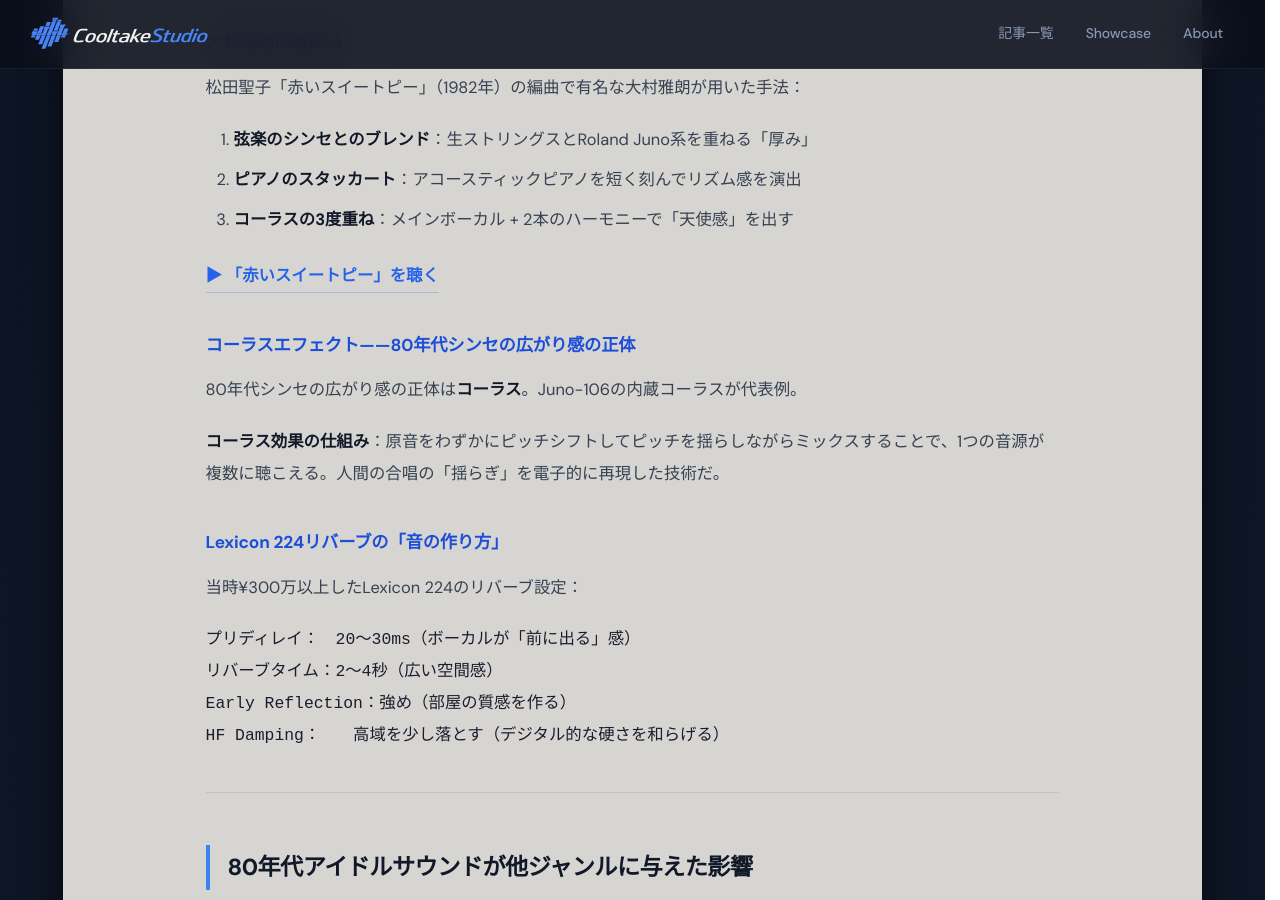
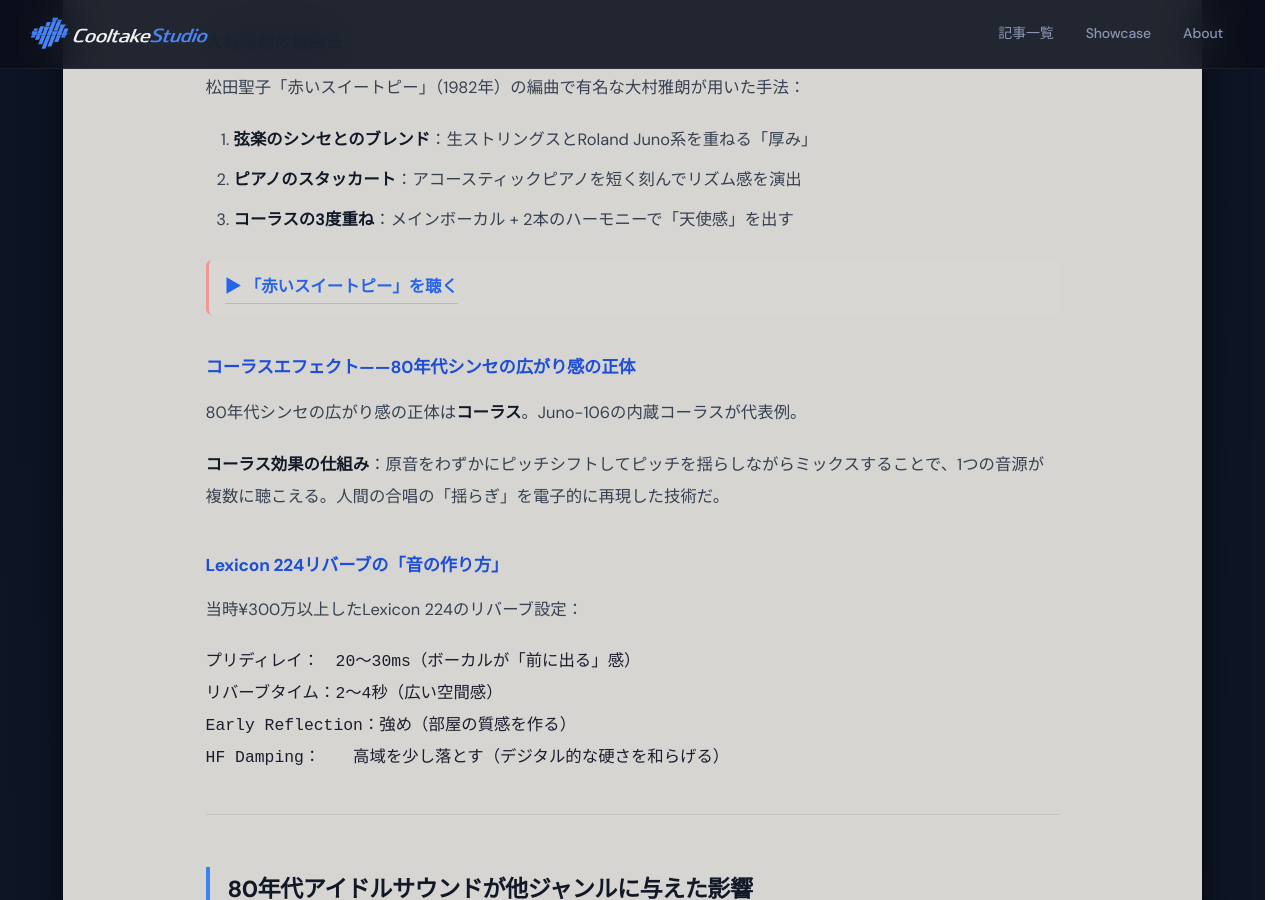
Before and after one commit to cooltake/cooltake-staging, a Jekyll site: the page built from _posts/2026-05-30-japan-music-06-80s-idol-production.md, in a window 1280 px wide and 900 px high, scrolled down 3351 px. Built offline with Jekyll 4.4.1, drawn with Linux system fonts in a browser that asks for light colours; some web fonts are replaced.

Commit message:
update: japan-music-06 fix frontmatter/buttons/video-links

````diff
--- a/_posts/2026-05-30-japan-music-06-80s-idol-production.md
+++ b/_posts/2026-05-30-japan-music-06-80s-idol-production.md
@@ -81,7 +81,9 @@
 2. **ピアノのスタッカート**：アコースティックピアノを短く刻んでリズム感を演出
 3. **コーラスの3度重ね**：メインボーカル + 2本のハーモニーで「天使感」を出す
 
+<div class="video-link-box" style="margin:1rem 0;padding:.7rem 1rem;background:rgba(255,255,255,0.06);border-left:3px solid rgba(248,113,113,.6);border-radius:6px;">
 <a href="https://www.youtube.com/results?search_query=%E6%9D%BE%E7%94%B0%E8%81%96%E5%AD%90%20%E8%B5%A4%E3%81%84%E3%82%B9%E3%82%A4%E3%83%BC%E3%83%88%E3%83%94%E3%83%BC" target="_blank" rel="nofollow noopener" style="display:inline-flex;align-items:center;gap:.4em;color:#f87171;text-decoration:none;font-weight:600;">▶ 「赤いスイートピー」を聴く</a>
+</div>
 
 ### コーラスエフェクト——80年代シンセの広がり感の正体
 
@@ -129,15 +131,15 @@
 マスター：わずかなサチュレーション（テープ感）
 ```
 
-<div style="margin:.8rem 0;"><a href="https://h.accesstrade.net/sp/cc?rk=01001xqc00os63&url=https%3A%2F%2Fwww.soundhouse.co.jp%2Fsearch%2Findex%3Fs_category_cd%3D311" rel="nofollow" referrerpolicy="no-referrer-when-downgrade" style="display:inline-block;text-decoration:none;"><img src="/assets/images/btn-soundhouse.jpg" alt="サウンドハウスで探す" width="150" style="height:auto;border-radius:8px;display:block;"></a></div><div style="margin:.8rem 0;"><a href="https://hb.afl.rakuten.co.jp/ichiba/0b15ddc7.28c5c9ed.0b15ddc8.5d23dd4d/?pc=https%3A%2F%2Fsearch.rakuten.co.jp%2Fsearch%2Fmall%2FDTM%20%E3%82%BD%E3%83%95%E3%83%88%E3%82%A6%E3%82%A7%E3%82%A2%2F" rel="nofollow" referrerpolicy="no-referrer-when-downgrade" style="display:inline-block;text-decoration:none;"><img src="/assets/images/btn-rakuten.jpg" alt="楽天市場で探す" width="150" style="height:auto;border-radius:8px;display:block;"></a></div>
+<div style="margin:.8rem 0;"><a href="https://h.accesstrade.net/sp/cc?rk=01001xqc00os63&url=https%3A%2F%2Fwww.soundhouse.co.jp%2Fsearch%2Findex%3Fs_category_cd%3D311" rel="nofollow" referrerpolicy="no-referrer-when-downgrade" style="display:inline-block;text-decoration:none;"><img src="/assets/images/btn-soundhouse.jpg" alt="サウンドハウスで探す" width="200" style="height:auto;border-radius:8px;display:block;"></a></div><div style="margin:.8rem 0;"><a href="https://hb.afl.rakuten.co.jp/ichiba/0b15ddc7.28c5c9ed.0b15ddc8.5d23dd4d/?pc=https%3A%2F%2Fsearch.rakuten.co.jp%2Fsearch%2Fmall%2FDTM%20%E3%82%BD%E3%83%95%E3%83%88%E3%82%A6%E3%82%A7%E3%82%A2%2F" rel="nofollow" referrerpolicy="no-referrer-when-downgrade" style="display:inline-block;text-decoration:none;"><img src="/assets/images/btn-rakuten.jpg" alt="楽天市場で探す" width="200" style="height:auto;border-radius:8px;display:block;"></a></div>
 
 ## CDを探す
 
-<div style="margin:.8rem 0;"><a href="https://hb.afl.rakuten.co.jp/ichiba/0b15ddc7.28c5c9ed.0b15ddc8.5d23dd4d/?pc=https%3A%2F%2Fsearch.rakuten.co.jp%2Fsearch%2Fmall%2F%E6%9D%BE%E7%94%B0%E8%81%96%E5%AD%90%20%E4%B8%AD%E6%A3%AE%E6%98%8E%E8%8F%9C%2080%E5%B9%B4%E4%BB%A3%20CD%2F" rel="nofollow" referrerpolicy="no-referrer-when-downgrade" style="display:inline-block;text-decoration:none;"><img src="/assets/images/btn-rakuten.jpg" alt="楽天市場で探す" width="150" style="height:auto;border-radius:8px;display:block;"></a></div>
+<div style="margin:.8rem 0;"><a href="https://hb.afl.rakuten.co.jp/ichiba/0b15ddc7.28c5c9ed.0b15ddc8.5d23dd4d/?pc=https%3A%2F%2Fsearch.rakuten.co.jp%2Fsearch%2Fmall%2F%E6%9D%BE%E7%94%B0%E8%81%96%E5%AD%90%20%E4%B8%AD%E6%A3%AE%E6%98%8E%E8%8F%9C%2080%E5%B9%B4%E4%BB%A3%20CD%2F" rel="nofollow" referrerpolicy="no-referrer-when-downgrade" style="display:inline-block;text-decoration:none;"><img src="/assets/images/btn-rakuten.jpg" alt="楽天市場で探す" width="200" style="height:auto;border-radius:8px;display:block;"></a></div>
 
 ### 関連書籍を探す
 
-<div style="margin:.8rem 0;"><a href="https://hb.afl.rakuten.co.jp/ichiba/0b15ddc7.28c5c9ed.0b15ddc8.5d23dd4d/?pc=https%3A%2F%2Fsearch.rakuten.co.jp%2Fsearch%2Fmall%2F%E9%9F%B3%E6%A5%BD%E5%88%B6%E4%BD%9C%20%E3%82%A2%E3%83%AC%E3%83%B3%E3%82%B8%20%E6%95%99%E5%89%87%E6%9C%AC%2F" rel="nofollow" referrerpolicy="no-referrer-when-downgrade" style="display:inline-block;text-decoration:none;"><img src="/assets/images/btn-rakuten.jpg" alt="楽天市場で探す" width="150" style="height:auto;border-radius:8px;display:block;"></a></div>
+<div style="margin:.8rem 0;"><a href="https://hb.afl.rakuten.co.jp/ichiba/0b15ddc7.28c5c9ed.0b15ddc8.5d23dd4d/?pc=https%3A%2F%2Fsearch.rakuten.co.jp%2Fsearch%2Fmall%2F%E9%9F%B3%E6%A5%BD%E5%88%B6%E4%BD%9C%20%E3%82%A2%E3%83%AC%E3%83%B3%E3%82%B8%20%E6%95%99%E5%89%87%E6%9C%AC%2F" rel="nofollow" referrerpolicy="no-referrer-when-downgrade" style="display:inline-block;text-decoration:none;"><img src="/assets/images/btn-rakuten.jpg" alt="楽天市場で探す" width="200" style="height:auto;border-radius:8px;display:block;"></a></div>
 
 
 ---
````
